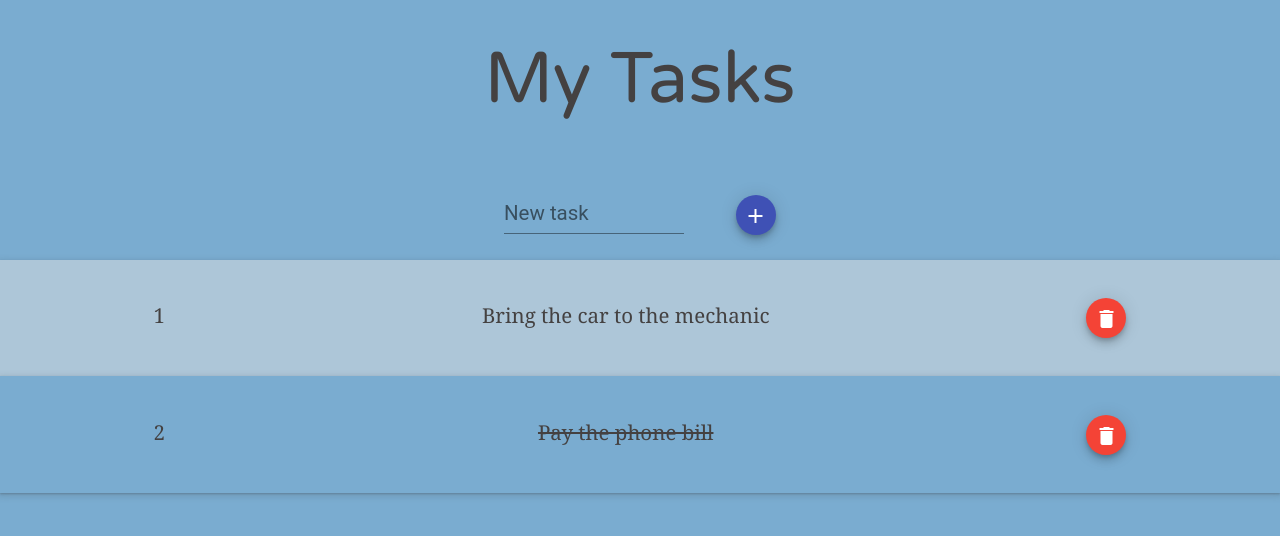
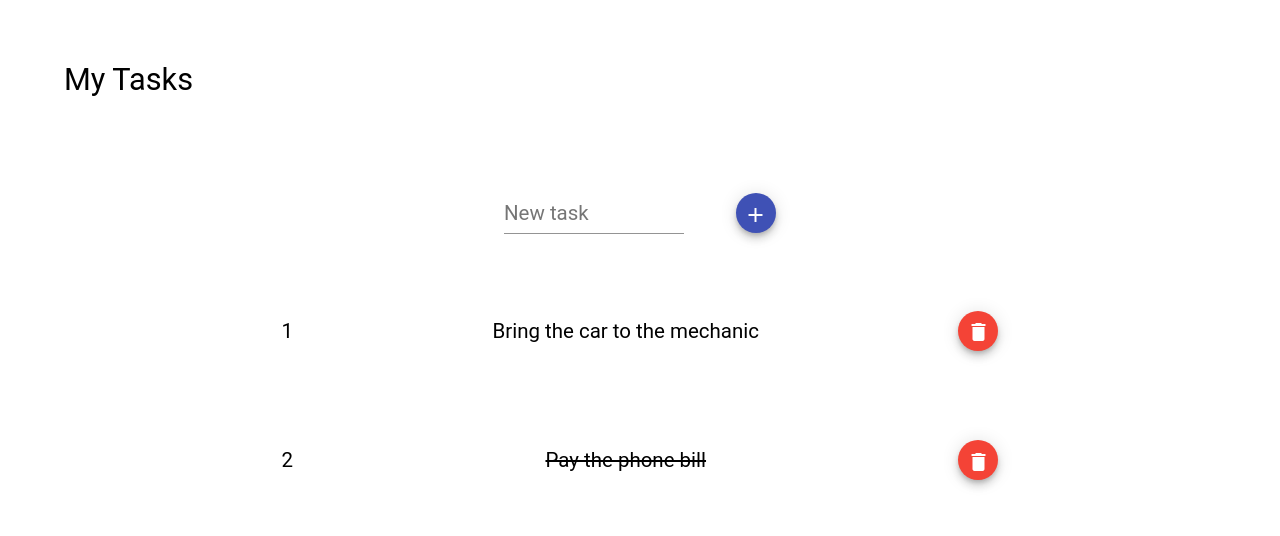
Before and after one commit to judelt/todo-app, an Angular app: page / in a window 1280 px wide. Shown: the top 536 px of the page. Built offline with nearby package versions, Linux system fonts and the light colour scheme.

Commit message:
change style

```diff
--- a/src/app/app.component.css
+++ b/src/app/app.component.css
@@ -1,19 +1,4 @@
-@import url('https://fonts.googleapis.com/css2?family=Noto+Serif&family=Varela+Round&display=swap');
-
-.app {
-  text-align: center;
-  font-family: 'Noto Serif', serif;
-  color: rgb(68, 65, 65);
-  font-size: clamp(1rem, 1.6vw, 2rem);
-  min-height: 100%;
-  margin-right: auto;
-  margin-left: auto;
-  background-color: #7aacd0;
-  box-shadow: rgba(60, 64, 67, 0.3) 0px 1px 2px 0px, rgba(60, 64, 67, 0.15) 0px 2px 6px 2px;
-}
-
 h1 {
-  font-family: 'Varela Round', sans-serif;
-  font-size: 3.5em;
+  font-size: 1.5em;
   padding: 5%;
 }
--- a/src/app/components/todos/todos.component.css
+++ b/src/app/components/todos/todos.component.css
@@ -24,12 +24,7 @@
 	align-items: baseline;
 	justify-content: space-between;
 	padding: 3% 12%;
-	background-color: #7aacd0;
-	box-shadow: rgba(60, 64, 67, 0.3) 0px 1px 2px 0px, rgba(60, 64, 67, 0.15) 0px 2px 6px 2px;
-}
-
-.todo:nth-child(even) {
-	background-color: #ADC6D8
+	margin: 1% 10%;
 }
 
 .todo:last-of-type {
--- a/src/styles.css
+++ b/src/styles.css
@@ -5,6 +5,6 @@
   margin: 0;
   padding: 0;
   box-sizing: border-box;
+  font-size: clamp(1rem, 1.6vw, 2rem);
 }
 html, body { height: 100%; }
-body { margin: 0; font-family: 'Noto Serif', serif; }
```
